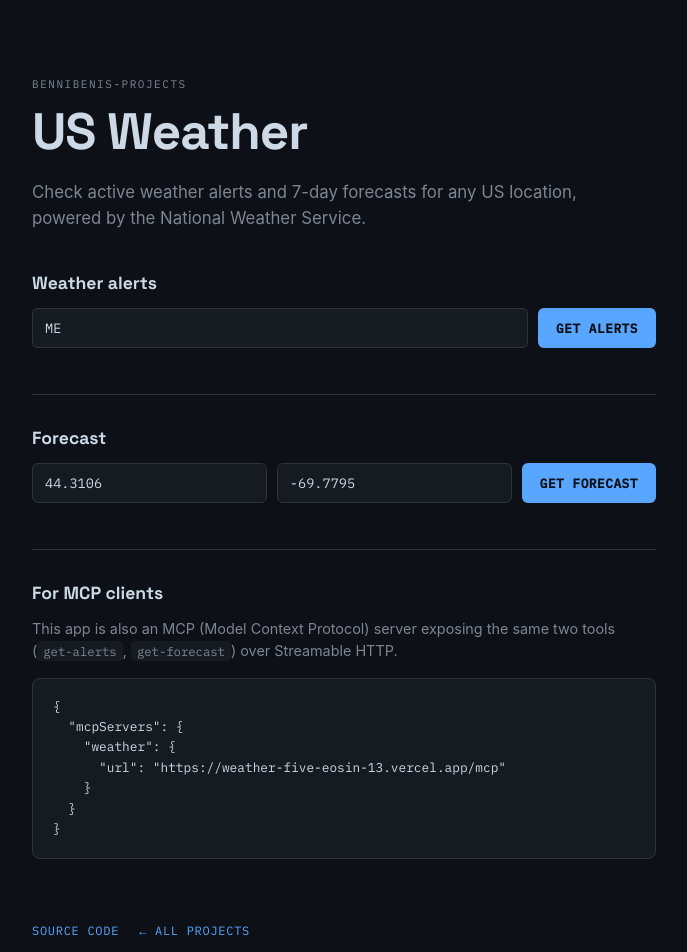
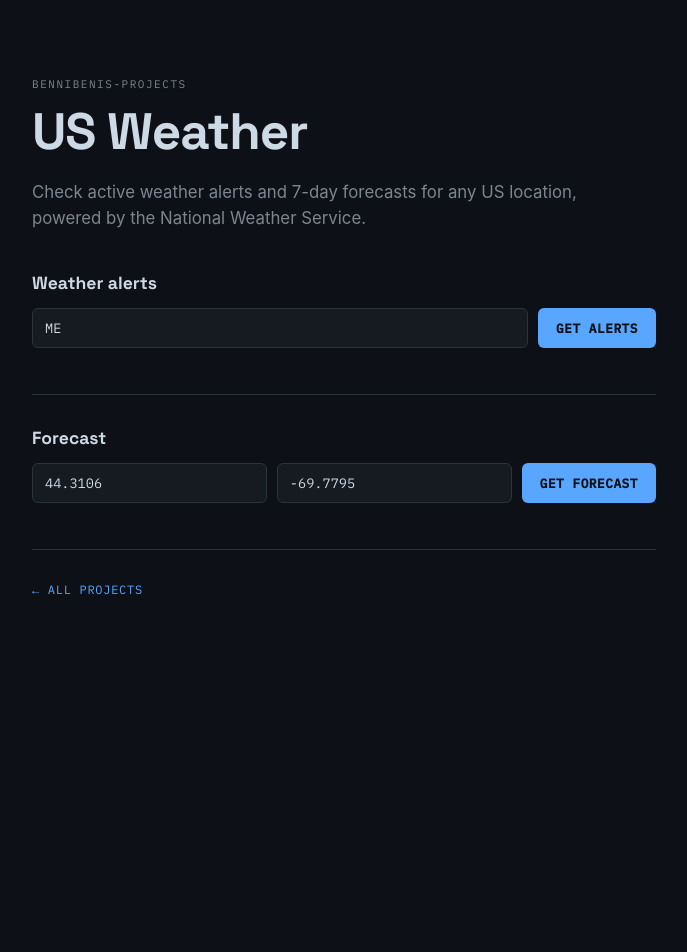
Before and after one commit to bennibeni/Weather, a Next.js app: page / in a window 1280 px wide. Shown: the top 952 px of the page, without its empty margins (296-983 px from the left). After the commit the page ends 800 px from the top, so only its background shows below. Built offline with nearby package versions, Linux system fonts and the light colour scheme.

Commit message:
Fix api route files

```diff
--- /dev/null
+++ b/app/api/alerts/route.ts
@@ -0,0 +1,13 @@
+import { NextRequest, NextResponse } from "next/server";
+import { getAlertsText } from "../../../lib/nws";
+
+export async function GET(request: NextRequest) {
+  const state = request.nextUrl.searchParams.get("state") ?? "";
+  try {
+    const text = await getAlertsText(state);
+    return NextResponse.json({ text });
+  } catch (error) {
+    const message = error instanceof Error ? error.message : String(error);
+    return NextResponse.json({ error: message }, { status: 400 });
+  }
+}
--- /dev/null
+++ b/app/api/forecast/route.ts
@@ -0,0 +1,21 @@
+import { NextRequest, NextResponse } from "next/server";
+import { getForecastText } from "../../../lib/nws";
+
+export async function GET(request: NextRequest) {
+  const latParam = request.nextUrl.searchParams.get("lat");
+  const lonParam = request.nextUrl.searchParams.get("lon");
+  const lat = latParam !== null ? Number(latParam) : NaN;
+  const lon = lonParam !== null ? Number(lonParam) : NaN;
+
+  if (Number.isNaN(lat) || Number.isNaN(lon)) {
+    return NextResponse.json({ error: "Invalid latitude/longitude." }, { status: 400 });
+  }
+
+  try {
+    const text = await getForecastText(lat, lon);
+    return NextResponse.json({ text });
+  } catch (error) {
+    const message = error instanceof Error ? error.message : String(error);
+    return NextResponse.json({ error: message }, { status: 400 });
+  }
+}
--- a/app/page.tsx
+++ b/app/page.tsx
@@ -14,7 +14,7 @@ export default function Home() {
   const [forecastLoading, setForecastLoading] = useState(false);
   const [forecastError, setForecastError] = useState<string | null>(null);
 
-  async function handleAlerts(e: FormEvent) {
+  async function handleAlerts(e: FormEvent<HTMLFormElement>) {
     e.preventDefault();
     setAlertsLoading(true);
     setAlertsError(null);
@@ -31,13 +31,15 @@ export default function Home() {
     }
   }
 
-  async function handleForecast(e: FormEvent) {
+  async function handleForecast(e: FormEvent<HTMLFormElement>) {
     e.preventDefault();
     setForecastLoading(true);
     setForecastError(null);
     setForecastText(null);
     try {
-      const res = await fetch(`/api/forecast?lat=${encodeURIComponent(lat)}&lon=${encodeURIComponent(lon)}`);
+      const res = await fetch(
+        `/api/forecast?lat=${encodeURIComponent(lat)}&lon=${encodeURIComponent(lon)}`,
+      );
       const data = await res.json();
       if (!res.ok) throw new Error(data.error ?? "Request failed.");
       setForecastText(data.text);
@@ -53,8 +55,8 @@ export default function Home() {
       <p className="eyebrow">bennibenis-projects</p>
       <h1>US Weather</h1>
       <p className="lede">
-        Check active weather alerts and 7-day forecasts for any US location, powered by
-        the National Weather Service.
+        Check active weather alerts and 7-day forecasts for any US location,
+        powered by the National Weather Service.
       </p>
 
       <section className="panel">
@@ -98,24 +100,14 @@ export default function Home() {
         {forecastText && <pre className="result">{forecastText}</pre>}
       </section>
 
-      <section className="panel panel-dev">
-        <h2>For MCP clients</h2>
-        <p className="lede-small">
-          This app is also an MCP (Model Context Protocol) server exposing the same two
-          tools (<code>get-alerts</code>, <code>get-forecast</code>) over Streamable HTTP.
-        </p>
-        <pre>{`{
-  "mcpServers": {
-    "weather": {
-      "url": "https://weather-five-eosin-13.vercel.app/mcp"
-    }
-  }
-}`}</pre>
-      </section>
-
       <nav className="links">
-        <a href="https://github.com/bennibeni/Weather" target="_blank" rel="noreferrer">Source code</a>
-        <a href="https://links-page-bennibeni.vercel.app/" target="_blank" rel="noreferrer">&larr; All projects</a>
+        <a
+          href="https://links-page-bennibeni.vercel.app/"
+          target="_blank"
+          rel="noreferrer"
+        >
+          &larr; All projects
+        </a>
       </nav>
     </main>
   );
```
